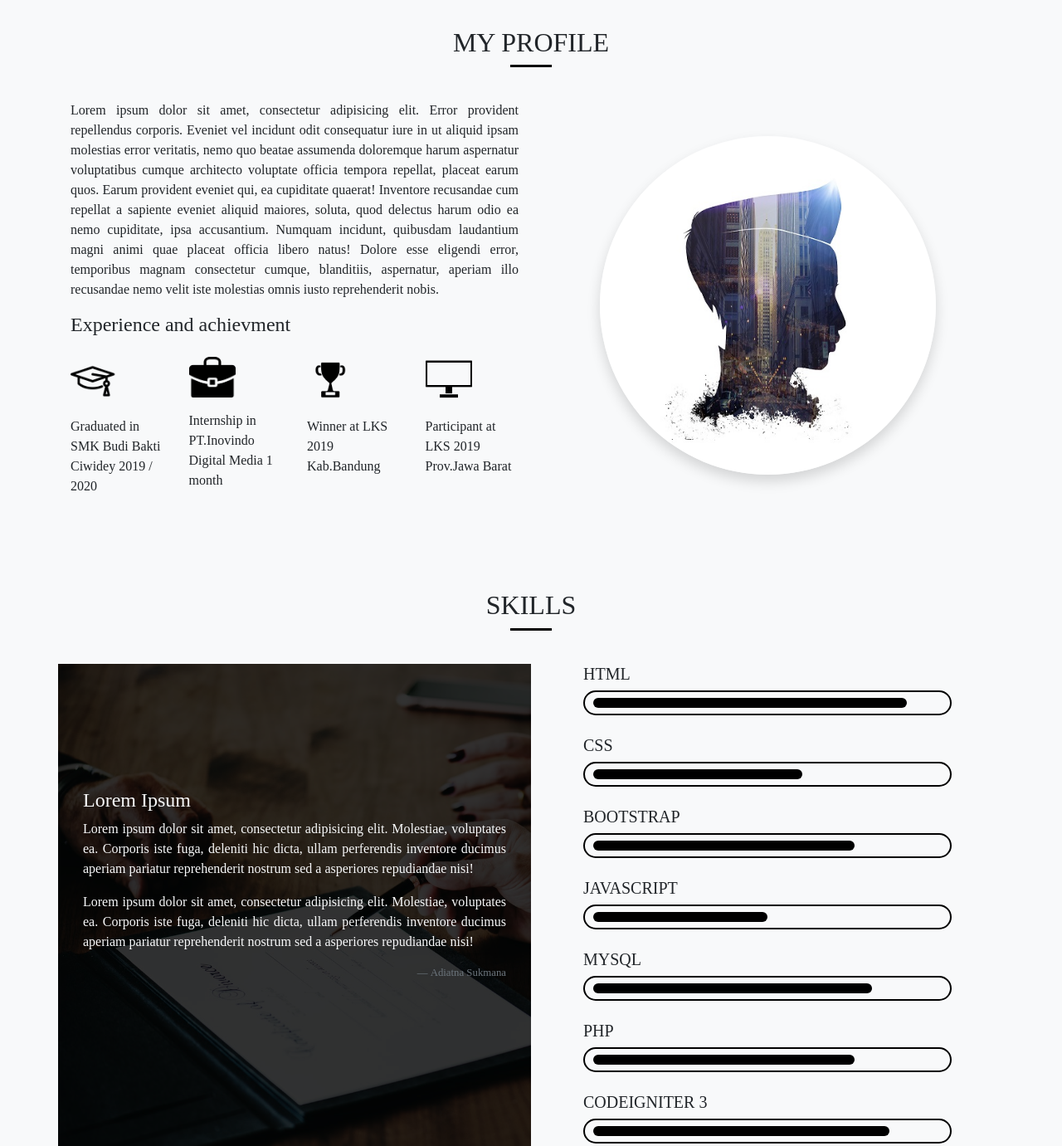
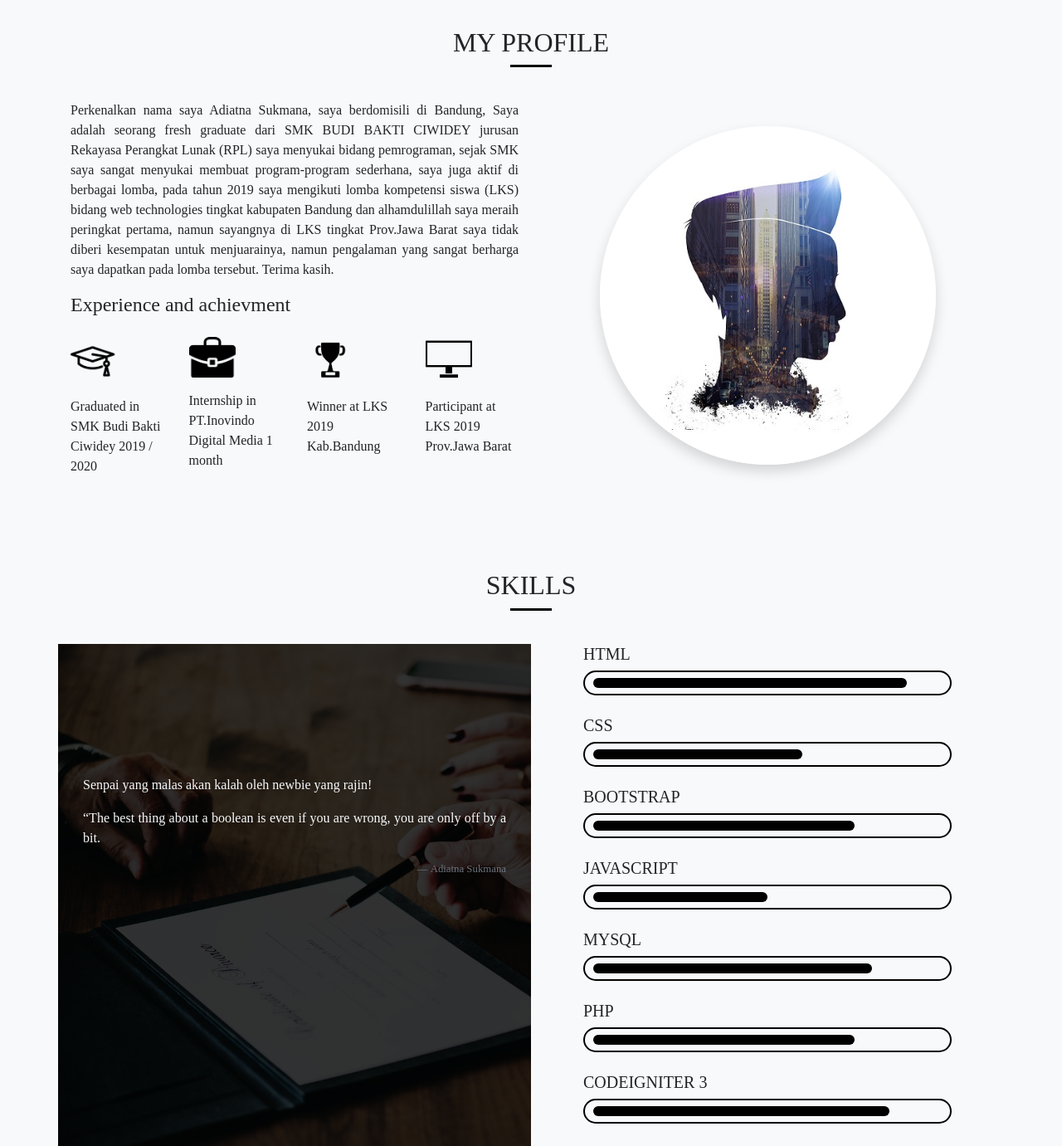
Before and after one commit to syn-arch/syn-arch.github.io, a plain HTML site: page index.html in a window 1280 px wide. Shown: the part 840-2221 px from the top of the page at 83% size. Drawn offline with Linux system fonts and the light colour scheme.

Commit message:
Update Index.html

```diff
--- a/index.html
+++ b/index.html
@@ -103,7 +103,9 @@
 			</div>
 			<div class="col-lg-6 col-md-12 mt-4">
 				<p class="text-justify">
-					Lorem ipsum dolor sit amet, consectetur adipisicing elit. Error provident repellendus corporis. Eveniet vel incidunt odit consequatur iure in ut aliquid ipsam molestias error veritatis, nemo quo beatae assumenda doloremque harum aspernatur voluptatibus cumque architecto voluptate officia tempora repellat, placeat earum quos. Earum provident eveniet qui, ea cupiditate quaerat! Inventore recusandae cum repellat a sapiente eveniet aliquid maiores, soluta, quod delectus harum odio ea nemo cupiditate, ipsa accusantium. Numquam incidunt, quibusdam laudantium magni animi quae placeat officia libero natus! Dolore esse eligendi error, temporibus magnam consectetur cumque, blanditiis, aspernatur, aperiam illo recusandae nemo velit iste molestias omnis iusto reprehenderit nobis.
+					Perkenalkan nama saya Adiatna Sukmana, saya berdomisili di Bandung, Saya adalah seorang fresh graduate dari SMK BUDI BAKTI CIWIDEY jurusan Rekayasa Perangkat Lunak (RPL) saya menyukai bidang pemrograman, sejak SMK saya sangat menyukai membuat program-program sederhana, saya juga aktif di berbagai lomba, pada tahun 2019 saya mengikuti lomba kompetensi siswa (LKS) bidang web technologies tingkat kabupaten Bandung dan alhamdulillah saya meraih peringkat pertama, namun sayangnya di LKS tingkat Prov.Jawa Barat saya tidak diberi kesempatan untuk menjuarainya, namun pengalaman yang sangat berharga saya dapatkan pada lomba tersebut.
+
+Terima kasih.
 				</p>
 				<h4>Experience and achievment</h4>
 				<div class="row">
@@ -147,9 +149,9 @@
 					<div class="dark-skill"></div>
 					<div class="left-rev">
 					<div class="teks">
-						<h4 class="text-light">Lorem Ipsum</h4>
-						<p class="text-light text-justify">Lorem ipsum dolor sit amet, consectetur adipisicing elit. Molestiae, voluptates ea. Corporis iste fuga, deleniti hic dicta, ullam perferendis inventore ducimus aperiam pariatur reprehenderit nostrum sed a asperiores repudiandae nisi!</p>
-						<p class="text-light text-justify">Lorem ipsum dolor sit amet, consectetur adipisicing elit. Molestiae, voluptates ea. Corporis iste fuga, deleniti hic dicta, ullam perferendis inventore ducimus aperiam pariatur reprehenderit nostrum sed a asperiores repudiandae nisi!</p>
+						<h4 class="text-light"></h4>
+						<p class="text-light text-justify">Senpai yang malas akan kalah oleh newbie yang rajin!</p>
+						<p class="text-light text-justify">“The best thing about a boolean is even if you are wrong, you are only off by a bit.</p>
 						<p class="blockquote-footer text-right">Adiatna Sukmana</p>
 					</div>
 
@@ -375,7 +377,7 @@
 		<div class="row text-white">
 			<div class="col-md-4">
 				<h4>Diaz Code</h4>
-				<p class="text-secondary">Lorem ipsum dolor sit amet, consectetur adipisicing elit. Eveniet, fugiat omnis ducimus expedita, odio eum saepe repellat nam quisquam esse illum vel commodi numquam itaque nesciunt quae cumque aperiam id.</p>
+				<p class="text-secondary">Just little star who to try another star.</p>
 			</div>
 			<div class="col-md-3 offset-1">
 				<div class="a" style="margin-left: -25px">
```
